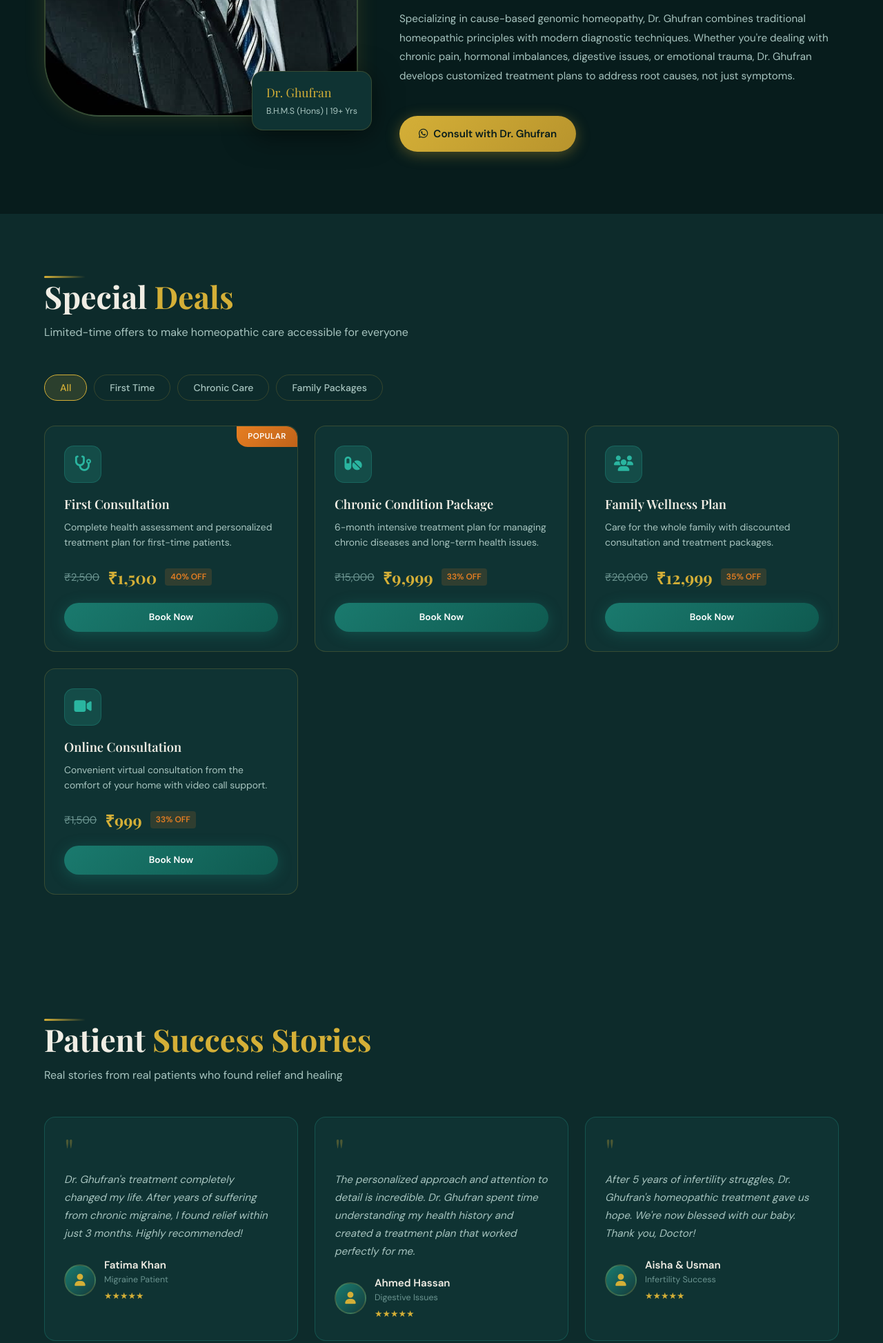
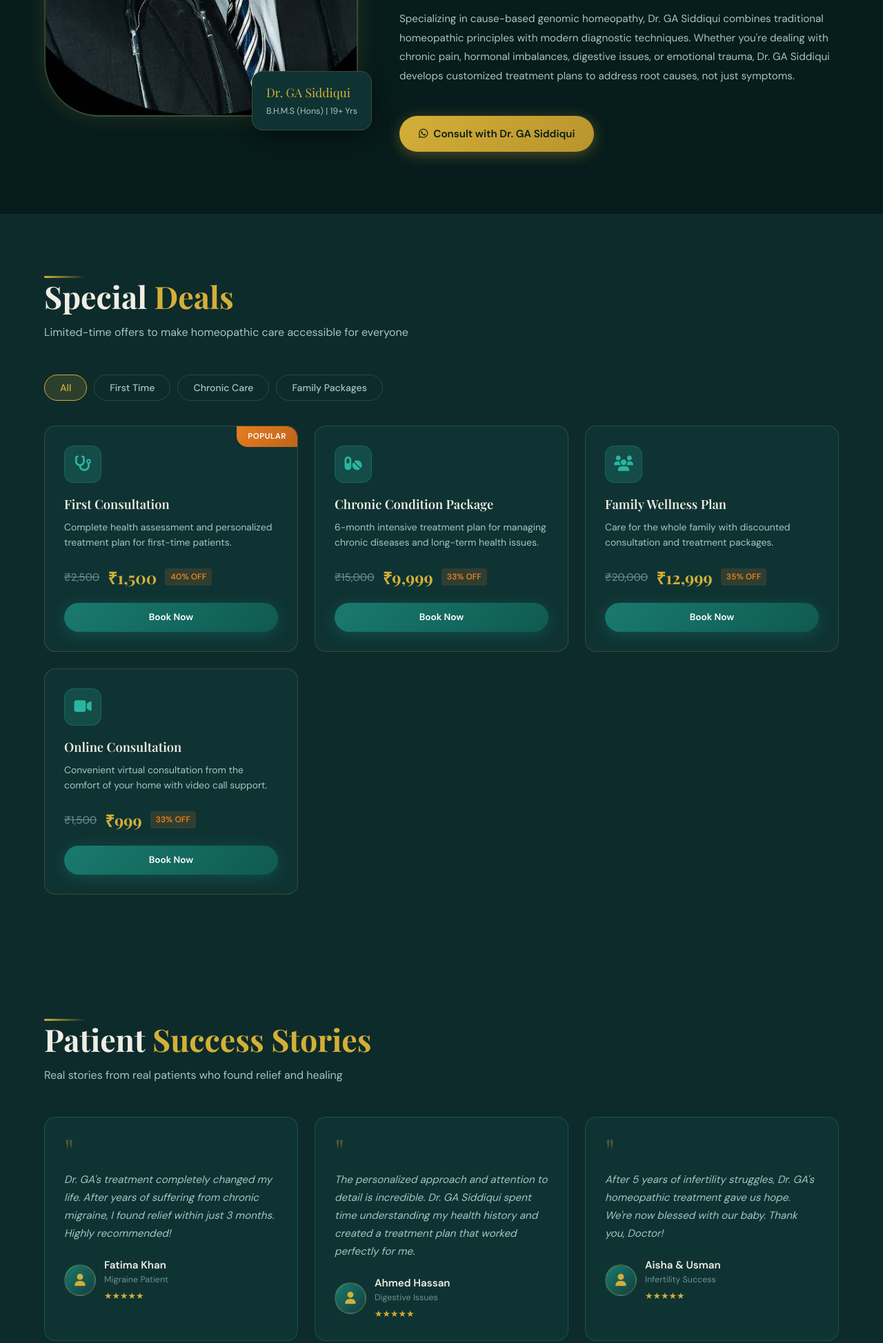
Before and after one commit to AreebaAliSiddiqui/DrGASiddiquiClinic, a plain HTML site: page index.html in a window 1280 px wide. Shown: the part 1640-3587 px from the top of the page at 69% size. Drawn offline with nearby package versions, Linux system fonts and the light colour scheme.

Commit message:
Update index.html

```diff
--- a/index.html
+++ b/index.html
@@ -3,7 +3,7 @@
 <head>
 <meta charset="UTF-8"/>
 <meta name="viewport" content="width=device-width, initial-scale=1.0"/>
-<title>HDr. Ghufran's Homeopathic Clinic – Natural Healing, Lasting Results</title>
+<title>HDr. GA Siddiqui's Homeopathic Clinic – Natural Healing, Lasting Results</title>
 <link rel="preconnect" href="https://fonts.googleapis.com"/>
 <link href="https://fonts.googleapis.com/css2?family=Playfair+Display:wght@400;600;700;900&family=DM+Sans:wght@300;400;500;600&display=swap" rel="stylesheet"/>
 <link rel="stylesheet" href="https://cdnjs.cloudflare.com/ajax/libs/font-awesome/6.5.0/css/all.min.css"/>
@@ -1003,18 +1003,18 @@ footer {
           <img src="https://github.com/AreebaAliSiddiqui/DrGASiddiquiClinic/raw/main/drgasiddiqui.jpg" alt="Dr GA Siddiqui" />
         </div>
         <div class="about-cred-card">
-          <div class="name">Dr. Ghufran</div>
+          <div class="name">Dr. GA Siddiqui</div>
           <div class="cred">B.H.M.S (Hons) | 19+ Yrs</div>
         </div>
       </div>
 
       <div class="reveal">
         <div class="gold-line"></div>
-        <h2 class="section-title">Meet Dr. <span>Ghufran</span></h2>
+        <h2 class="section-title">Meet Dr. <span>GA Siddiqui</span></h2>
         <p class="section-subtitle">Homeopathic Expert with 19+ Years of Dedicated Healthcare</p>
 
         <p style="margin: 20px 0; font-size: 1rem; color: var(--text-secondary); line-height: 1.8;">
-          Dr. Ghufran is a highly qualified homeopathic practitioner with over 19 years of clinical experience. With a B.H.M.S (Hons) degree, Dr. Ghufran has successfully treated over 10,000 patients using evidence-based homeopathic remedies tailored to individual needs.
+          Dr. GA Siddiqui is a highly qualified homeopathic practitioner with over 19 years of clinical experience. With a BSC D.H.M.S, Dr. GA Siddiqui has successfully treated over 10,000 patients using evidence-based homeopathic remedies tailored to individual needs.
         </p>
 
         <div class="about-tags">
@@ -1029,11 +1029,11 @@ footer {
         </div>
 
         <p style="margin: 16px 0; font-size: 0.95rem; color: var(--text-secondary); line-height: 1.8;">
-          Specializing in cause-based genomic homeopathy, Dr. Ghufran combines traditional homeopathic principles with modern diagnostic techniques. Whether you're dealing with chronic pain, hormonal imbalances, digestive issues, or emotional trauma, Dr. Ghufran develops customized treatment plans to address root causes, not just symptoms.
+          Specializing in cause-based genomic homeopathy, Dr. GA Siddiqui combines traditional homeopathic principles with modern diagnostic techniques. Whether you're dealing with chronic pain, hormonal imbalances, digestive issues, or emotional trauma, Dr. GA Siddiqui develops customized treatment plans to address root causes, not just symptoms.
         </p>
 
         <a href="#booking" class="btn btn-gold" style="margin-top: 28px;">
-          <i class="fab fa-whatsapp"></i> Consult with Dr. Ghufran
+          <i class="fab fa-whatsapp"></i> Consult with Dr. GA Siddiqui
         </a>
       </div>
     </div>
@@ -1121,7 +1121,7 @@ footer {
     <div class="testimonials-grid" style="margin-top: 48px;">
       <div class="testi-card reveal">
         <div class="testi-quote">"</div>
-        <p class="testi-text">Dr. Ghufran's treatment completely changed my life. After years of suffering from chronic migraine, I found relief within just 3 months. Highly recommended!</p>
+        <p class="testi-text">Dr. GA's treatment completely changed my life. After years of suffering from chronic migraine, I found relief within just 3 months. Highly recommended!</p>
         <div class="testi-author">
           <div class="testi-avatar"><i class="fas fa-user"></i></div>
           <div>
@@ -1134,7 +1134,7 @@ footer {
 
       <div class="testi-card reveal">
         <div class="testi-quote">"</div>
-        <p class="testi-text">The personalized approach and attention to detail is incredible. Dr. Ghufran spent time understanding my health history and created a treatment plan that worked perfectly for me.</p>
+        <p class="testi-text">The personalized approach and attention to detail is incredible. Dr. GA Siddiqui spent time understanding my health history and created a treatment plan that worked perfectly for me.</p>
         <div class="testi-author">
           <div class="testi-avatar"><i class="fas fa-user"></i></div>
           <div>
@@ -1147,7 +1147,7 @@ footer {
 
       <div class="testi-card reveal">
         <div class="testi-quote">"</div>
-        <p class="testi-text">After 5 years of infertility struggles, Dr. Ghufran's homeopathic treatment gave us hope. We're now blessed with our baby. Thank you, Doctor!</p>
+        <p class="testi-text">After 5 years of infertility struggles, Dr. GA's homeopathic treatment gave us hope. We're now blessed with our baby. Thank you, Doctor!</p>
         <div class="testi-author">
           <div class="testi-avatar"><i class="fas fa-user"></i></div>
           <div>
@@ -1228,7 +1228,7 @@ footer {
 <section class="section social-media-section" id="social">
   <div class="container">
     <div class="gold-line" style="margin: 0;"></div>
-    <h2 class="section-title">Follow <span>Dr. Ghufran</span></h2>
+    <h2 class="section-title">Follow <span>Dr. GA Siddiqui</span></h2>
     <p class="section-subtitle">Learn more through videos, live sessions, and community engagement</p>
 
     <div class="social-media-grid" style="margin-top: 48px;">
@@ -1297,7 +1297,7 @@ footer {
     <div class="booking-inner">
       <div class="booking-header">
         <h2>Book Your Appointment</h2>
-        <p>Choose your preferred consultation type and schedule with Dr. Ghufran</p>
+        <p>Choose your preferred consultation type and schedule with Dr. GA Siddiqui</p>
       </div>
 
       <div class="booking-type-select">
```
